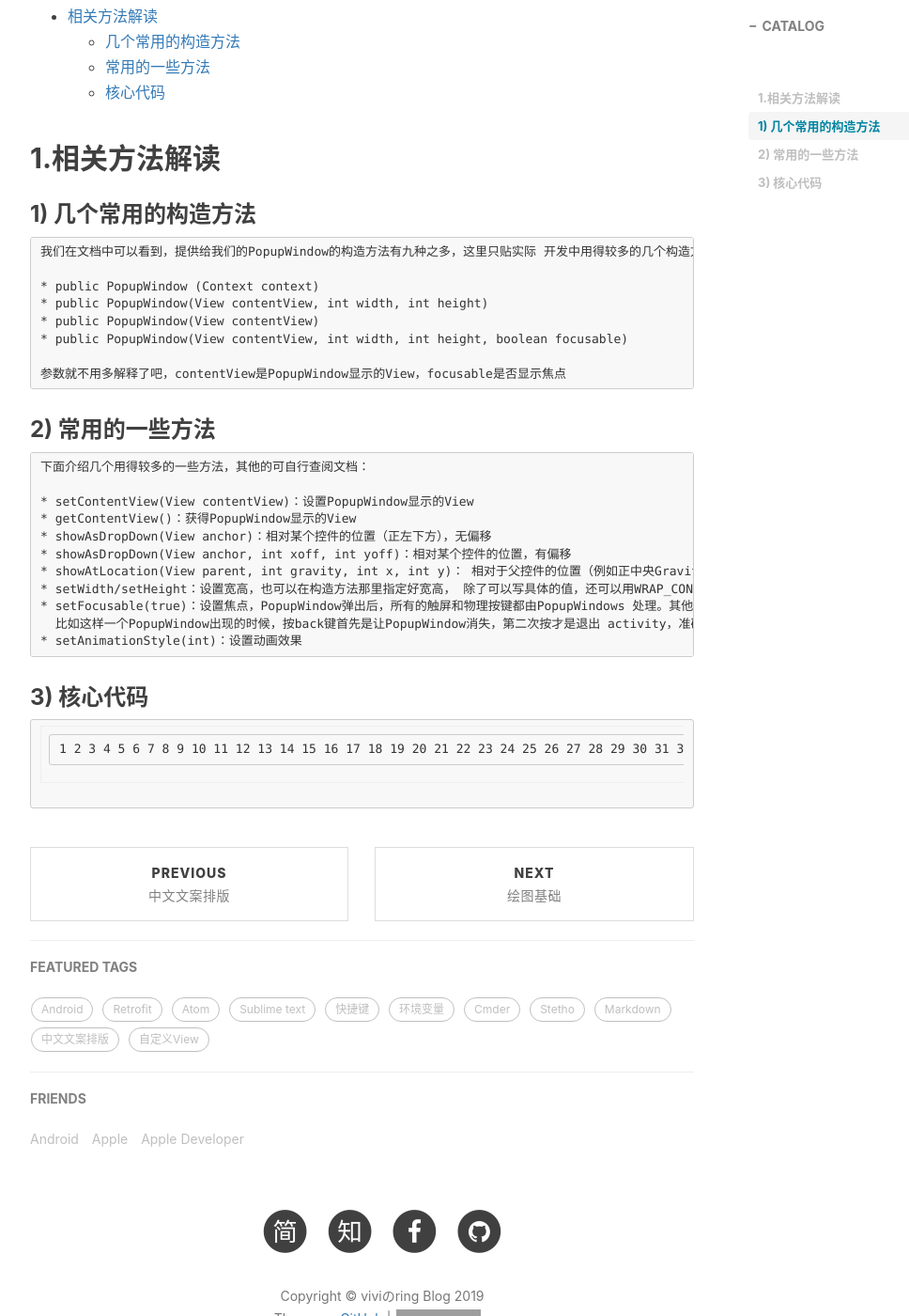
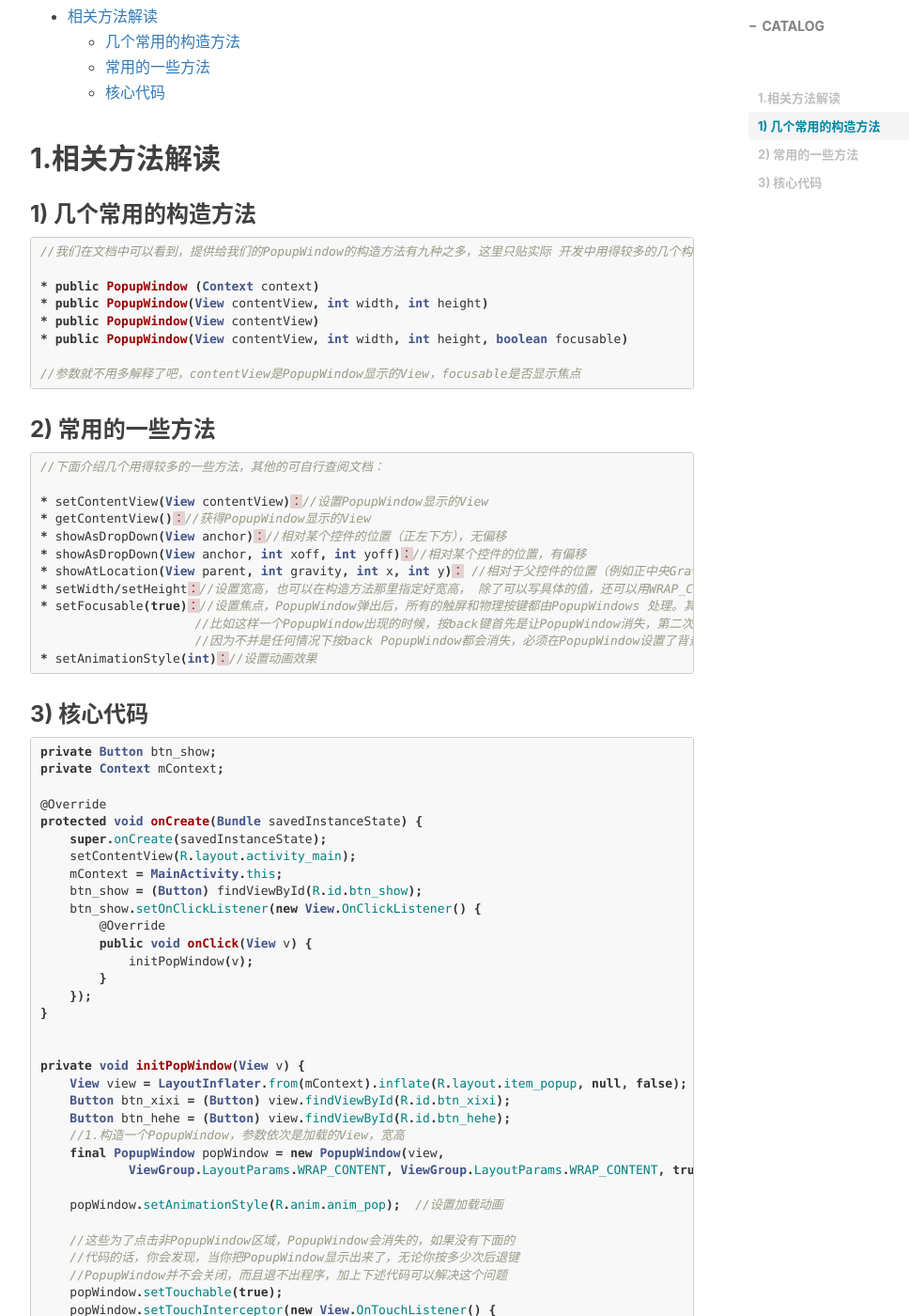
Before and after one commit to itx-man/itx-man.github.io, a Jekyll site: the page built from _posts/2019-02-22-Android-PopupWindow.md, in a window 1280 px wide and 1400 px high, scrolled down 1109 px. Shown: the whole window at 94% size, without its empty margins (233-1201 px from the left). Built offline with Jekyll 4.4.1, drawn with Linux system fonts in a browser that asks for light colours; nearby versions of some CDN libraries; comment, search, counter and statistics services are not loaded; some of the changed text lies outside the part shown; grey boxes are pictures that could not be loaded.

Commit message:
formate java

````diff
--- a/_posts/2019-02-22-Android-PopupWindow.md
+++ b/_posts/2019-02-22-Android-PopupWindow.md
@@ -36,36 +36,37 @@ PopupWindow的「定义」：
 
 ### 1) 几个常用的构造方法
 
-```
-我们在文档中可以看到，提供给我们的PopupWindow的构造方法有九种之多，这里只贴实际 开发中用得较多的几个构造方法：
+{% highlight java %}
+//我们在文档中可以看到，提供给我们的PopupWindow的构造方法有九种之多，这里只贴实际 开发中用得较多的几个构造方法：
 
 * public PopupWindow (Context context)
 * public PopupWindow(View contentView, int width, int height)
 * public PopupWindow(View contentView)
 * public PopupWindow(View contentView, int width, int height, boolean focusable)
 
-参数就不用多解释了吧，contentView是PopupWindow显示的View，focusable是否显示焦点
-```
+//参数就不用多解释了吧，contentView是PopupWindow显示的View，focusable是否显示焦点
+{% endhighlight %}
 
 ### 2) 常用的一些方法
 
-```
-下面介绍几个用得较多的一些方法，其他的可自行查阅文档：
+{% highlight java %}
+//下面介绍几个用得较多的一些方法，其他的可自行查阅文档：
 
-* setContentView(View contentView)：设置PopupWindow显示的View
-* getContentView()：获得PopupWindow显示的View
-* showAsDropDown(View anchor)：相对某个控件的位置（正左下方），无偏移
-* showAsDropDown(View anchor, int xoff, int yoff)：相对某个控件的位置，有偏移
-* showAtLocation(View parent, int gravity, int x, int y)： 相对于父控件的位置（例如正中央Gravity.CENTER，下方Gravity.BOTTOM等），可以设置偏移 或无偏移 PS:parent这个参数只要是activity中的view就可以了！
-* setWidth/setHeight：设置宽高，也可以在构造方法那里指定好宽高， 除了可以写具体的值，还可以用WRAP_CONTENT或MATCH_PARENT， popupWindow的width和height属性直接和第一层View相对应。
-* setFocusable(true)：设置焦点，PopupWindow弹出后，所有的触屏和物理按键都由PopupWindows 处理。其他任何事件的响应都必须发生在PopupWindow消失之后，（home 等系统层面的事件除外）。
-  比如这样一个PopupWindow出现的时候，按back键首先是让PopupWindow消失，第二次按才是退出 activity，准确的说是想退出activity你得 首先让PopupWindow消失，因为不并是任何情况下按back PopupWindow都会消失，必须在PopupWindow设置了背景的情况下 。
-* setAnimationStyle(int)：设置动画效果
-```
+* setContentView(View contentView)：//设置PopupWindow显示的View
+* getContentView()：//获得PopupWindow显示的View
+* showAsDropDown(View anchor)：//相对某个控件的位置（正左下方），无偏移
+* showAsDropDown(View anchor, int xoff, int yoff)：//相对某个控件的位置，有偏移
+* showAtLocation(View parent, int gravity, int x, int y)： //相对于父控件的位置（例如正中央Gravity.CENTER，下方Gravity.BOTTOM等），可以设置偏移 或无偏移 PS:parent这个参数只要是activity中的view就可以了！
+* setWidth/setHeight：//设置宽高，也可以在构造方法那里指定好宽高， 除了可以写具体的值，还可以用WRAP_CONTENT或MATCH_PARENT， popupWindow的width和height属性直接和第一层View相对应。
+* setFocusable(true)：//设置焦点，PopupWindow弹出后，所有的触屏和物理按键都由PopupWindows 处理。其他任何事件的响应都必须发生在PopupWindow消失之后，（home 等系统层面的事件除外）。
+                     //比如这样一个PopupWindow出现的时候，按back键首先是让PopupWindow消失，第二次按才是退出 activity，准确的说是想退出activity你得 首先让PopupWindow消失，
+                     //因为不并是任何情况下按back PopupWindow都会消失，必须在PopupWindow设置了背景的情况下 。
+* setAnimationStyle(int)：//设置动画效果
+{% endhighlight %}
 
 ### 3) 核心代码
 
-{% highlight java linenos %}
+{% highlight java %}
 private Button btn_show;
 private Context mContext;
 
````
